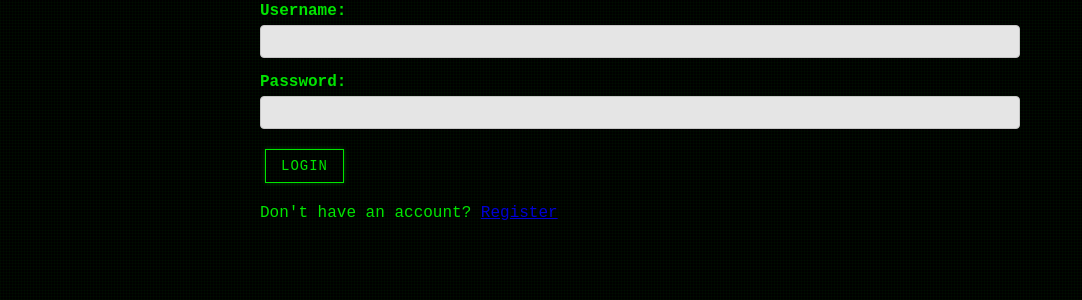
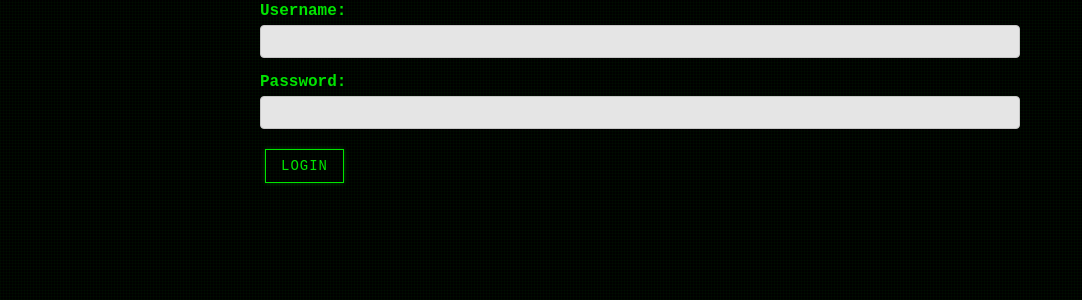
Before and after one commit to thevery-nvg/conveyor, a FastAPI app: template src/app/templates/login.html in a window 1280 px wide. Shown: the part 154-454 px from the top of the page, without its empty margins (0-1082 px from the left). Run offline with FastAPI, Linux system fonts and the light colour scheme; the template is opened without the code that fills it, so the values that code supplies are empty; parts of the project's set-up code (start-up, migrations or seed data) failed here and were passed over.

Commit message:
небольшой рефакториинг

```diff
--- a/src/app/templates/login.html
+++ b/src/app/templates/login.html
@@ -6,26 +6,19 @@ Stats
 
 {% block content %}
 <style>
-
-
     .container {
         max-width: 800px;
         margin: 0 auto;
         padding: 20px;
     }
-
-
-
     .form-group {
         margin-bottom: 15px;
     }
-
     label {
         display: block;
         margin-bottom: 5px;
         font-weight: bold;
     }
-
     input {
         width: 100%;
         padding: 8px;
@@ -33,8 +26,6 @@ Stats
         border: 1px solid #ddd;
         border-radius: 4px;
     }
-
-
 </style>
 <div class="container">
     <form id="login-form">
@@ -48,9 +39,7 @@ Stats
         </div>
         <button type="submit" class="hacker-btn">Login</button>
     </form>
-    <p>Don't have an account? <a href="register.html">Register</a></p>
 </div>
-<!--<script src="auth_scripts.js"></script>-->
 <script>
     const API_BASE_URL = "http://0.0.0.0:8000";  // замените на свой хост, если нужно
 
@@ -78,7 +67,6 @@ Stats
 
         if (response.status === 204) {
             // Успешный вход, тело пустое
-            alert("Успешный вход!");
             window.location.href = "/";
             return;
         }
```
